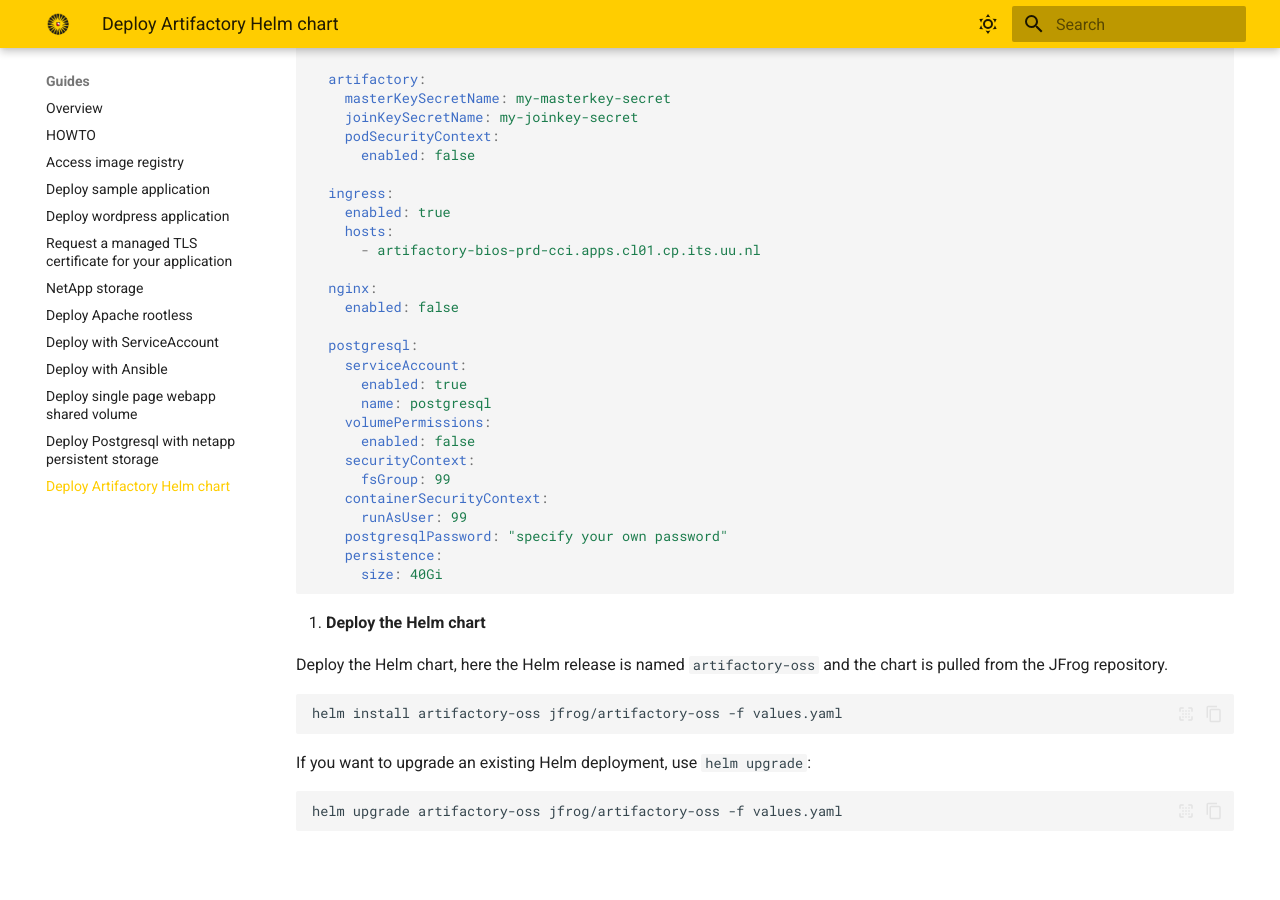
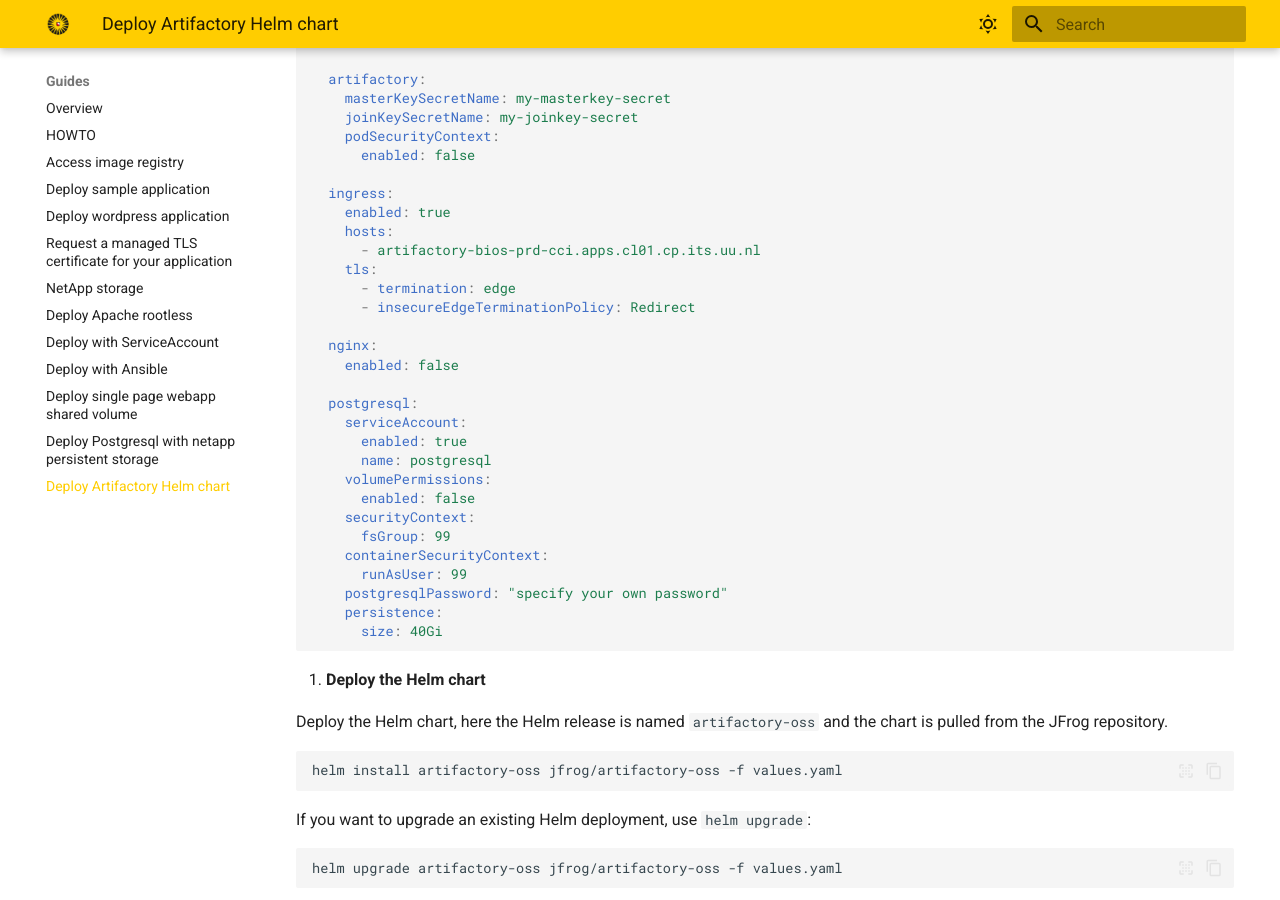
Before and after one commit to UtrechtUniversity/containerplatform-docs, an MkDocs documentation site: the page built from docs/content/guides/deploy-artifactory-chart.md, in a window 1280 px wide and 900 px high, scrolled down 1239 px. Built offline with MkDocs 1.6.1 and Material for MkDocs 9.7.7, drawn with Linux system fonts in a browser that asks for light colours; before the commit the page ends 2094 px from its top, so only the background shows below that.

Commit message:
Enable https and force http to https

```diff
--- a/docs/content/guides/deploy-artifactory-chart.md
+++ b/docs/content/guides/deploy-artifactory-chart.md
@@ -61,6 +61,9 @@
     enabled: true
     hosts:
       - artifactory-bios-prd-cci.apps.cl01.cp.its.uu.nl
+    tls:
+      - termination: edge
+      - insecureEdgeTerminationPolicy: Redirect
 
   nginx:
     enabled: false
```
